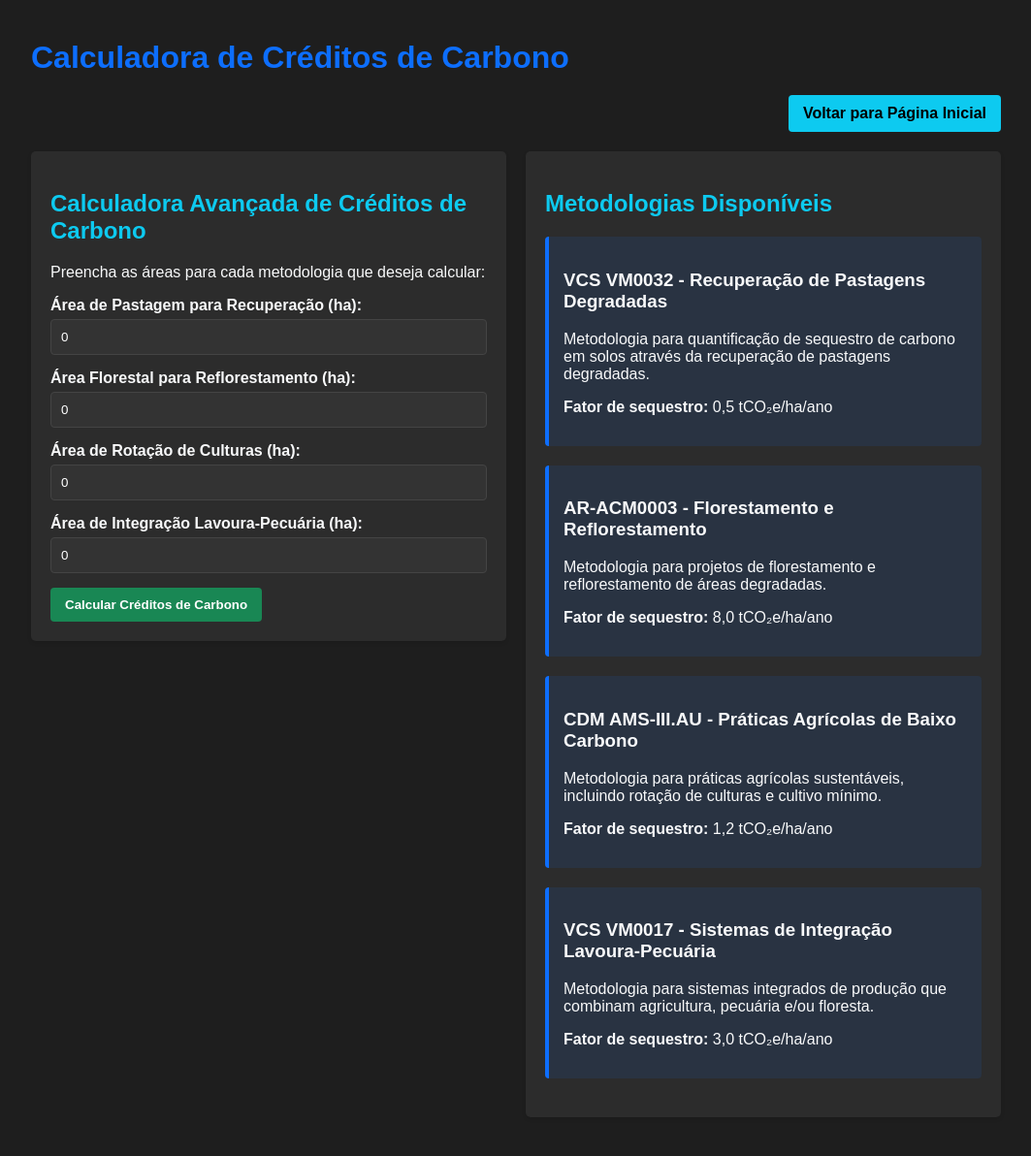
After one commit to barnaud18/frontendcarbonapp, a Flask app: page /creditos in a window 1280 px wide. The commit adds this page. Shown: the whole page at 97% size, without its empty margins (108-1171 px from the left). Run offline with Flask 3, Linux system fonts and the light colour scheme.

Commit message:
Implement multiple carbon credit calculation methodologies.  Adds support for forestry, crop rotation, and integrated crop-livestock systems.
Replit-Commit-Author: Agent
Replit-Commit-Session-Id: d83aeb3d-f952-4f8c-ab59-be707b3b5abb
Replit-Commit-Screenshot-Url: https://storage.googleapis.com/screenshot-production-us-central1/af85b9fe-df65-4b82-a289-d128bb67b4bd/32f90c42-0894-4462-ba05-45fe6c46a361.jpg

```diff
--- a/main.py
+++ b/main.py
@@ -65,7 +65,10 @@ class Agricultura(db.Model):
     area_agricola = db.Column(db.Float, nullable=False)  # Agricultural area in hectares
     uso_fertilizante = db.Column(db.Float, nullable=False)  # Fertilizer use in kg/ha/year
     consumo_combustivel = db.Column(db.Float, nullable=False)  # Fuel consumption in liters/year
-    area_pastagem = db.Column(db.Float, nullable=True)  # Pasture area in hectares for carbon credit calculation
+    area_pastagem = db.Column(db.Float, nullable=True)  # Pasture area in hectares
+    area_florestal = db.Column(db.Float, nullable=True, default=0)  # Forest area in hectares
+    area_renovacao_cultura = db.Column(db.Float, nullable=True, default=0)  # Crop rotation area in hectares
+    area_integracao_lavoura = db.Column(db.Float, nullable=True, default=0)  # Integrated crop-livestock area in hectares
 
     def to_dict(self):
         return {
@@ -74,7 +77,10 @@ class Agricultura(db.Model):
             'area_agricola': self.area_agricola,
             'uso_fertilizante': self.uso_fertilizante,
             'consumo_combustivel': self.consumo_combustivel,
-            'area_pastagem': self.area_pastagem
+            'area_pastagem': self.area_pastagem,
+            'area_florestal': self.area_florestal,
+            'area_renovacao_cultura': self.area_renovacao_cultura,
+            'area_integracao_lavoura': self.area_integracao_lavoura
         }
 
 class Pecuaria(db.Model):
@@ -174,21 +180,79 @@ def calcular_emissoes(area_agricola, uso_fertilizante, num_bovinos, consumo_comb
         'combustivel': emissao_combustivel
     }
 
-def calcular_creditos_carbono(area_pastagem):
+def calcular_creditos_carbono(area_pastagem=0, area_florestal=0, area_renovacao_cultura=0, area_integracao_lavoura=0, metodologia=None):
     """
-    Calculate carbon credit potential for pasture recovery
+    Calculate carbon credit potential for multiple methodologies
 
     Parameters:
     - area_pastagem: Pasture area in hectares
+    - area_florestal: Forest area in hectares
+    - area_renovacao_cultura: Crop rotation area in hectares
+    - area_integracao_lavoura: Integrated crop-livestock area in hectares
+    - metodologia: Specific methodology to use (if None, calculates all)
 
     Returns:
-    - Carbon credit potential in tCO2e/year
+    - Carbon credit potential in tCO2e/year or dictionary with details by methodology
     """
-    # Conservative carbon sequestration factor for pasture recovery (tCO2e/ha/year)
-    # Based on VCS VM0032 methodology
-    fator_sequestro = 0.5  # tCO2e/ha/year
+    resultados = {}
 
-    return area_pastagem * fator_sequestro
+    # Conservative carbon sequestration factors (tCO2e/ha/year) for each methodology
+    # 1. Pasture recovery (VCS VM0032)
+    fator_pastagem = 0.5  # tCO2e/ha/year
+
+    # 2. Forestry (AR-ACM0003 - Afforestation and Reforestation of Lands)
+    fator_florestal = 8.0  # tCO2e/ha/year
+
+    # 3. Crop rotation (CDM AMS-III.AU - Small-scale methodology for low carbon farming practices)
+    fator_renovacao = 1.2  # tCO2e/ha/year
+
+    # 4. Integrated crop-livestock-forest systems (VCS VM0017)
+    fator_integracao = 3.0  # tCO2e/ha/year
+
+    # Calculate credits for each methodology
+    if metodologia == "pastagem" or metodologia is None:
+        resultados["pastagem"] = {
+            "area": area_pastagem,
+            "fator": fator_pastagem,
+            "creditos": area_pastagem * fator_pastagem,
+            "metodologia": "VCS VM0032 - Recuperação de pastagens degradadas"
+        }
+
+    if metodologia == "florestal" or metodologia is None:
+        resultados["florestal"] = {
+            "area": area_florestal,
+            "fator": fator_florestal,
+            "creditos": area_florestal * fator_florestal,
+            "metodologia": "AR-ACM0003 - Florestamento e reflorestamento"
+        }
+
+    if metodologia == "renovacao" or metodologia is None:
+        resultados["renovacao"] = {
+            "area": area_renovacao_cultura,
+            "fator": fator_renovacao,
+            "creditos": area_renovacao_cultura * fator_renovacao,
+            "metodologia": "CDM AMS-III.AU - Práticas agrícolas de baixo carbono"
+        }
+
+    if metodologia == "integracao" or metodologia is None:
+        resultados["integracao"] = {
+            "area": area_integracao_lavoura,
+            "fator": fator_integracao,
+            "creditos": area_integracao_lavoura * fator_integracao,
+            "metodologia": "VCS VM0017 - Sistemas de integração lavoura-pecuária"
+        }
+
+    # If only one methodology requested, return its value directly
+    if metodologia is not None:
+        return resultados.get(metodologia, {}).get("creditos", 0)
+
+    # Calculate total credits (sum from all methodologies)
+    total_creditos = sum(metodo["creditos"] for metodo in resultados.values())
+
+    # Add total to results
+    resultados["total"] = total_creditos
+
+    return resultados
 
 def gerar_recomendacoes(emissao_agricultura, emissao_pecuaria, emissao_combustivel, num_bovinos, uso_fertilizante):
     """
@@ -322,6 +386,11 @@ def cadastrar():
         num_bovinos = int(request.form.get('num_bovinos'))
         consumo_combustivel = float(request.form.get('consumo_combustivel'))
 
+        # Get optional form data for new carbon credit methodologies
+        area_florestal = float(request.form.get('area_florestal', 0))
+        area_renovacao_cultura = float(request.form.get('area_renovacao_cultura', 0))
+        area_integracao_lavoura = float(request.form.get('area_integracao_lavoura', 0))
+
         # Create property
         nova_propriedade = Propriedade(
             nome=nome,
@@ -336,7 +405,10 @@ def cadastrar():
             area_agricola=area_agricola,
             uso_fertilizante=uso_fertilizante,
             consumo_combustivel=consumo_combustivel,
-            area_pastagem=area_pastagem
+            area_pastagem=area_pastagem,
+            area_florestal=area_florestal,
+            area_renovacao_cultura=area_renovacao_cultura,
+            area_integracao_lavoura=area_integracao_lavoura
         )
         db.session.add(agricultura)
 
@@ -346,6 +418,51 @@ def cadastrar():
             num_bovinos=num_bovinos
         )
         db.session.add(pecuaria)
+
+        # Calculate emissions
+        resultado_emissoes = calcular_emissoes(
+            area_agricola=area_agricola,
+            uso_fertilizante=uso_fertilizante,
+            num_bovinos=num_bovinos,
+            consumo_combustivel=consumo_combustivel
+        )
+
+        # Calculate carbon credits if areas are provided
+        resultados_creditos = calcular_creditos_carbono(
+            area_pastagem=area_pastagem,
+            area_florestal=area_florestal,
+            area_renovacao_cultura=area_renovacao_cultura,
+            area_integracao_lavoura=area_integracao_lavoura
+        )
+
+        # Create emission record
+        emissao = Emissao(
+            propriedade_id=nova_propriedade.id,
+            total_emissao=resultado_emissoes['total'],
+            emissao_agricultura=resultado_emissoes['agricultura'],
+            emissao_pecuaria=resultado_emissoes['pecuaria'],
+            emissao_combustivel=resultado_emissoes['combustivel'],
+            potencial_credito=resultados_creditos['total']
+        )
+        db.session.add(emissao)
+
+        # Create recommendations
+        recomendacoes = gerar_recomendacoes(
+            emissao_agricultura=resultado_emissoes['agricultura'],
+            emissao_pecuaria=resultado_emissoes['pecuaria'],
+            emissao_combustivel=resultado_emissoes['combustivel'],
+            num_bovinos=num_bovinos,
+            uso_fertilizante=uso_fertilizante
+        )
+
+        for recomendacao in recomendacoes:
+            nova_recomendacao = Recomendacao(
+                propriedade_id=nova_propriedade.id,
+                acao=recomendacao['acao'],
+                descricao=recomendacao['descricao'],
+                potencial_reducao=recomendacao['potencial_reducao']
+            )
+            db.session.add(nova_recomendacao)
 
         # Commit all changes
         db.session.commit()
@@ -365,24 +482,44 @@ def cadastrar():
         flash(f"Erro ao cadastrar: {str(e)}", 'error')
         return redirect(url_for('index'))
 
-@app.route('/creditos', methods=['POST'])
+@app.route('/creditos', methods=['GET', 'POST'])
 def creditos():
+    if request.method == 'GET':
+        # Display the carbon credits calculator form
+        return render_template('calculadora_creditos.html')
+
     try:
         # Get form data
         area_pastagem = float(request.form.get('area_pastagem', 0))
+        area_florestal = float(request.form.get('area_florestal', 0))
+        area_renovacao_cultura = float(request.form.get('area_renovacao_cultura', 0))
+        area_integracao_lavoura = float(request.form.get('area_integracao_lavoura', 0))
 
-        if area_pastagem <= 0:
-            raise ValueError("A área de pastagem deve ser maior que zero")
+        # Check if at least one area is provided
+        if area_pastagem <= 0 and area_florestal <= 0 and area_renovacao_cultura <= 0 and area_integracao_lavoura <= 0:
+            raise ValueError("Pelo menos uma área deve ser maior que zero")
 
-        # Calculate credits
-        creditos = calcular_creditos_carbono(area_pastagem)
-        valor_estimado = creditos * 50  # Assuming R$50 per tCO2e
+        # Calculate credits for all methodologies
+        resultados_creditos = calcular_creditos_carbono(
+            area_pastagem=area_pastagem,
+            area_florestal=area_florestal,
+            area_renovacao_cultura=area_renovacao_cultura,
+            area_integracao_lavoura=area_integracao_lavoura
+        )
+
+        # Total credits and estimated value
+        total_creditos = resultados_creditos['total']
+        valor_estimado = total_creditos * 50  # Assuming R$50 per tCO2e
 
         # Render template with results
         return render_template(
             'creditos.html',
             area_pastagem=area_pastagem,
-            potencial_credito=creditos,
+            area_florestal=area_florestal,
+            area_renovacao_cultura=area_renovacao_cultura,
+            area_integracao_lavoura=area_integracao_lavoura,
+            resultados=resultados_creditos,
+            potencial_credito=total_creditos,
             valor_estimado=valor_estimado
         )
 
@@ -392,7 +529,7 @@ def creditos():
 
         # Redirect back with error message
         flash(f"Erro ao calcular créditos: {str(e)}", 'error')
-        return redirect(url_for('index'))
+        return redirect(url_for('creditos'))
 
 @app.route('/propriedades')
 def listar_propriedades():
@@ -453,10 +590,28 @@ def api_cadastrar_propriedade():
     try:
         data = request.get_json()
 
+        # Property data
+        nome = data.get('nome')
+        tamanho_total = data.get('tamanho_total')
+
+        # Agricultural data
+        area_agricola = data.get('area_agricola')
+        uso_fertilizante = data.get('uso_fertilizante')
+        consumo_combustivel = data.get('consumo_combustivel')
+        area_pastagem = data.get('area_pastagem', 0)
+
+        # New carbon credit methodology data
+        area_florestal = data.get('area_florestal', 0)
+        area_renovacao_cultura = data.get('area_renovacao_cultura', 0)
+        area_integracao_lavoura = data.get('area_integracao_lavoura', 0)
+
+        # Livestock data
+        num_bovinos = data.get('num_bovinos', 0)
+
         # Create property
         nova_propriedade = Propriedade(
-            nome=data.get('nome'),
-            tamanho_total=data.get('tamanho_total')
+            nome=nome,
+            tamanho_total=tamanho_total
         )
         db.session.add(nova_propriedade)
         db.session.flush()  # Get ID without committing
@@ -464,26 +619,64 @@ def api_cadastrar_propriedade():
         # Create agriculture data
         agricultura = Agricultura(
             propriedade_id=nova_propriedade.id,
-            area_agricola=data.get('area_agricola'),
-            uso_fertilizante=data.get('uso_fertilizante'),
-            consumo_combustivel=data.get('consumo_combustivel'),
-            area_pastagem=data.get('area_pastagem', 0)
+            area_agricola=area_agricola,
+            uso_fertilizante=uso_fertilizante,
+            consumo_combustivel=consumo_combustivel,
+            area_pastagem=area_pastagem,
+            area_florestal=area_florestal,
+            area_renovacao_cultura=area_renovacao_cultura,
+            area_integracao_lavoura=area_integracao_lavoura
         )
         db.session.add(agricultura)
 
         # Create livestock data
         pecuaria = Pecuaria(
             propriedade_id=nova_propriedade.id,
-            num_bovinos=data.get('num_bovinos', 0)
+            num_bovinos=num_bovinos
         )
         db.session.add(pecuaria)
+
+        # Calculate emissions
+        resultado_emissoes = calcular_emissoes(
+            area_agricola=area_agricola,
+            uso_fertilizante=uso_fertilizante,
+            num_bovinos=num_bovinos,
+            consumo_combustivel=consumo_combustivel
+        )
+
+        # Calculate carbon credits
+        resultados_creditos = calcular_creditos_carbono(
+            area_pastagem=area_pastagem,
+            area_florestal=area_florestal,
+            area_renovacao_cultura=area_renovacao_cultura,
+            area_integracao_lavoura=area_integracao_lavoura
+        )
+
+        # Create emission record
+        emissao = Emissao(
+            propriedade_id=nova_propriedade.id,
+            total_emissao=resultado_emissoes['total'],
+            emissao_agricultura=resultado_emissoes['agricultura'],
+            emissao_pecuaria=resultado_emissoes['pecuaria'],
+            emissao_combustivel=resultado_emissoes['combustivel'],
+            potencial_credito=resultados_creditos['total']
+        )
+        db.session.add(emissao)
 
         # Commit all changes
         db.session.commit()
 
         return jsonify({
             "message": "Propriedade cadastrada com sucesso",
-            "propriedade_id": nova_propriedade.id
+            "propriedade_id": nova_propriedade.id,
+            "pegada_carbono": {
+                "total_emissao_kg_co2e": resultado_emissoes['total'],
+                "detalhes_emissao": resultado_emissoes,
+                "potencial_credito_tco2e": resultados_creditos['total'],
+                "detalhes_creditos": {
+                    k: v for k, v in resultados_creditos.items() if k != 'total'
+                }
+            }
         }), 201
 
     except Exception as e:
@@ -495,14 +688,40 @@ def api_calcular_creditos():
     try:
         data = request.get_json()
         area_pastagem = data.get('area_pastagem', 0)
+        area_florestal = data.get('area_florestal', 0)
+        area_renovacao_cultura = data.get('area_renovacao_cultura', 0)
+        area_integracao_lavoura = data.get('area_integracao_lavoura', 0)
 
-        creditos = calcular_creditos_carbono(area_pastagem)
+        # Calculate credits for all methodologies
+        resultados = calcular_creditos_carbono(
+            area_pastagem=area_pastagem,
+            area_florestal=area_florestal,
+            area_renovacao_cultura=area_renovacao_cultura,
+            area_integracao_lavoura=area_integracao_lavoura
+        )
 
-        return jsonify({
-            "area_pastagem_ha": area_pastagem,
-            "potencial_credito_tco2e": round(creditos, 2),
-            "valor_estimado_reais": round(creditos * 50, 2)  # Assuming R$50 per tCO2e
-        }), 200
+        # Get total credits
+        total_creditos = resultados['total']
+
+        # Format response
+        response = {
+            "areas": {
+                "pastagem_ha": area_pastagem,
+                "florestal_ha": area_florestal,
+                "renovacao_cultura_ha": area_renovacao_cultura,
+                "integracao_lavoura_ha": area_integracao_lavoura
+            },
+            "resultados_por_metodologia": {
+                k: {
+                    "creditos": v["creditos"],
+                    "metodologia": v["metodologia"]
+                } for k, v in resultados.items() if k != 'total'
+            },
+            "potencial_credito_total_tco2e": round(total_creditos, 2),
+            "valor_estimado_reais": round(total_creditos * 50, 2)  # Assuming R$50 per tCO2e
+        }
+
+        return jsonify(response), 200
 
     except Exception as e:
         return jsonify({"error": str(e)}), 400
--- /dev/null
+++ b/templates/calculadora_creditos.html
@@ -0,0 +1,227 @@
+<!DOCTYPE html>
+<html>
+<head>
+    <meta charset="UTF-8">
+    <meta name="viewport" content="width=device-width, initial-scale=1.0">
+    <title>Calculadora de Créditos de Carbono</title>
+    <style>
+        body {
+            font-family: Arial, sans-serif;
+            margin: 0;
+            padding: 20px;
+            background-color: #1e1e1e;
+            color: #f8f9fa;
+        }
+
+        .container {
+            max-width: 1000px;
+            margin: 0 auto;
+        }
+
+        h1 {
+            color: #0d6efd;
+            margin-bottom: 20px;
+        }
+
+        h2 {
+            color: #0dcaf0;
+        }
+
+        .card {
+            background-color: #2c2c2c;
+            border-radius: 5px;
+            padding: 20px;
+            margin-bottom: 20px;
+            box-shadow: 0 2px 4px rgba(0, 0, 0, 0.1);
+        }
+
+        form {
+            margin-bottom: 0;
+        }
+
+        .form-group {
+            margin-bottom: 15px;
+        }
+
+        label {
+            display: block;
+            margin-bottom: 5px;
+            font-weight: bold;
+        }
+
+        input {
+            width: 100%;
+            padding: 10px;
+            border: 1px solid #444;
+            border-radius: 4px;
+            background-color: #333;
+            color: #fff;
+            box-sizing: border-box;
+        }
+
+        input:focus {
+            outline: none;
+            border-color: #0d6efd;
+        }
+
+        .btn-primary {
+            display: inline-block;
+            padding: 10px 15px;
+            background-color: #0d6efd;
+            color: white;
+            text-decoration: none;
+            border-radius: 4px;
+            font-weight: bold;
+            border: none;
+            cursor: pointer;
+        }
+
+        .btn-success {
+            display: inline-block;
+            padding: 10px 15px;
+            background-color: #198754;
+            color: white;
+            text-decoration: none;
+            border-radius: 4px;
+            font-weight: bold;
+            border: none;
+            cursor: pointer;
+        }
+
+        .btn-info {
+            display: inline-block;
+            padding: 10px 15px;
+            background-color: #0dcaf0;
+            color: #000;
+            text-decoration: none;
+            border-radius: 4px;
+            font-weight: bold;
+            border: none;
+            cursor: pointer;
+        }
+
+        .alert {
+            padding: 15px;
+            margin-bottom: 20px;
+            border-radius: 4px;
+        }
+
+        .alert-danger {
+            background-color: rgba(220, 53, 69, 0.2);
+            border: 1px solid #dc3545;
+            color: #ea868f;
+        }
+
+        .methodology-info {
+            margin-bottom: 20px;
+            padding: 15px;
+            background-color: rgba(13, 110, 253, 0.1);
+            border-radius: 4px;
+            border-left: 4px solid #0d6efd;
+        }
+
+        .row {
+            display: flex;
+            flex-wrap: wrap;
+            margin: 0 -10px;
+        }
+
+        .col-md-6 {
+            flex: 0 0 100%;
+            padding: 0 10px;
+            box-sizing: border-box;
+        }
+
+        @media (min-width: 768px) {
+            .col-md-6 {
+                flex: 0 0 50%;
+            }
+        }
+    </style>
+</head>
+
+<body>
+    <div class="container">
+        <h1>Calculadora de Créditos de Carbono</h1>
+
+        <div style="margin-bottom: 20px; text-align: right;">
+            <a href="/" class="btn-info" style="padding: 10px 15px; border-radius: 4px; font-weight: bold;">
+                Voltar para Página Inicial
+            </a>
+        </div>
+
+        {% with messages = get_flashed_messages(with_categories=true) %}
+            {% if messages %}
+                {% for category, message in messages %}
+                    <div class="alert alert-{% if category == 'error' %}danger{% else %}{{ category }}{% endif %}">
+                        {{ message }}
+                    </div>
+                {% endfor %}
+            {% endif %}
+        {% endwith %}
+
+        <div class="row">
+            <div class="col-md-6">
+                <div class="card">
+                    <h2>Calculadora Avançada de Créditos de Carbono</h2>
+                    <p>Preencha as áreas para cada metodologia que deseja calcular:</p>
+
+                    <form action="/creditos" method="post">
+                        <div class="form-group">
+                            <label for="area_pastagem">Área de Pastagem para Recuperação (ha):</label>
+                            <input type="number" id="area_pastagem" name="area_pastagem" min="0" step="0.1" value="0">
+                        </div>
+
+                        <div class="form-group">
+                            <label for="area_florestal">Área Florestal para Reflorestamento (ha):</label>
+                            <input type="number" id="area_florestal" name="area_florestal" min="0" step="0.1" value="0">
+                        </div>
+
+                        <div class="form-group">
+                            <label for="area_renovacao_cultura">Área de Rotação de Culturas (ha):</label>
+                            <input type="number" id="area_renovacao_cultura" name="area_renovacao_cultura" min="0" step="0.1" value="0">
+                        </div>
+
+                        <div class="form-group">
+                            <label for="area_integracao_lavoura">Área de Integração Lavoura-Pecuária (ha):</label>
+                            <input type="number" id="area_integracao_lavoura" name="area_integracao_lavoura" min="0" step="0.1" value="0">
+                        </div>
+
+                        <button type="submit" class="btn-success">Calcular Créditos de Carbono</button>
+                    </form>
+                </div>
+            </div>
+
+            <div class="col-md-6">
+                <div class="card">
+                    <h2>Metodologias Disponíveis</h2>
+
+                    <div class="methodology-info">
+                        <h3>VCS VM0032 - Recuperação de Pastagens Degradadas</h3>
+                        <p>Metodologia para quantificação de sequestro de carbono em solos através da recuperação de pastagens degradadas.</p>
+                        <p><strong>Fator de sequestro:</strong> 0,5 tCO₂e/ha/ano</p>
+                    </div>
+
+                    <div class="methodology-info">
+                        <h3>AR-ACM0003 - Florestamento e Reflorestamento</h3>
+                        <p>Metodologia para projetos de florestamento e reflorestamento de áreas degradadas.</p>
+                        <p><strong>Fator de sequestro:</strong> 8,0 tCO₂e/ha/ano</p>
+                    </div>
+
+                    <div class="methodology-info">
+                        <h3>CDM AMS-III.AU - Práticas Agrícolas de Baixo Carbono</h3>
+                        <p>Metodologia para práticas agrícolas sustentáveis, incluindo rotação de culturas e cultivo mínimo.</p>
+                        <p><strong>Fator de sequestro:</strong> 1,2 tCO₂e/ha/ano</p>
+                    </div>
+
+                    <div class="methodology-info">
+                        <h3>VCS VM0017 - Sistemas de Integração Lavoura-Pecuária</h3>
+                        <p>Metodologia para sistemas integrados de produção que combinam agricultura, pecuária e/ou floresta.</p>
+                        <p><strong>Fator de sequestro:</strong> 3,0 tCO₂e/ha/ano</p>
+                    </div>
+                </div>
+            </div>
+        </div>
+    </div>
+</body>
+</html>
```
Also changed, not shown: templates/creditos.html (+131 -7 lines), templates/index.html (+10 -1 lines).
